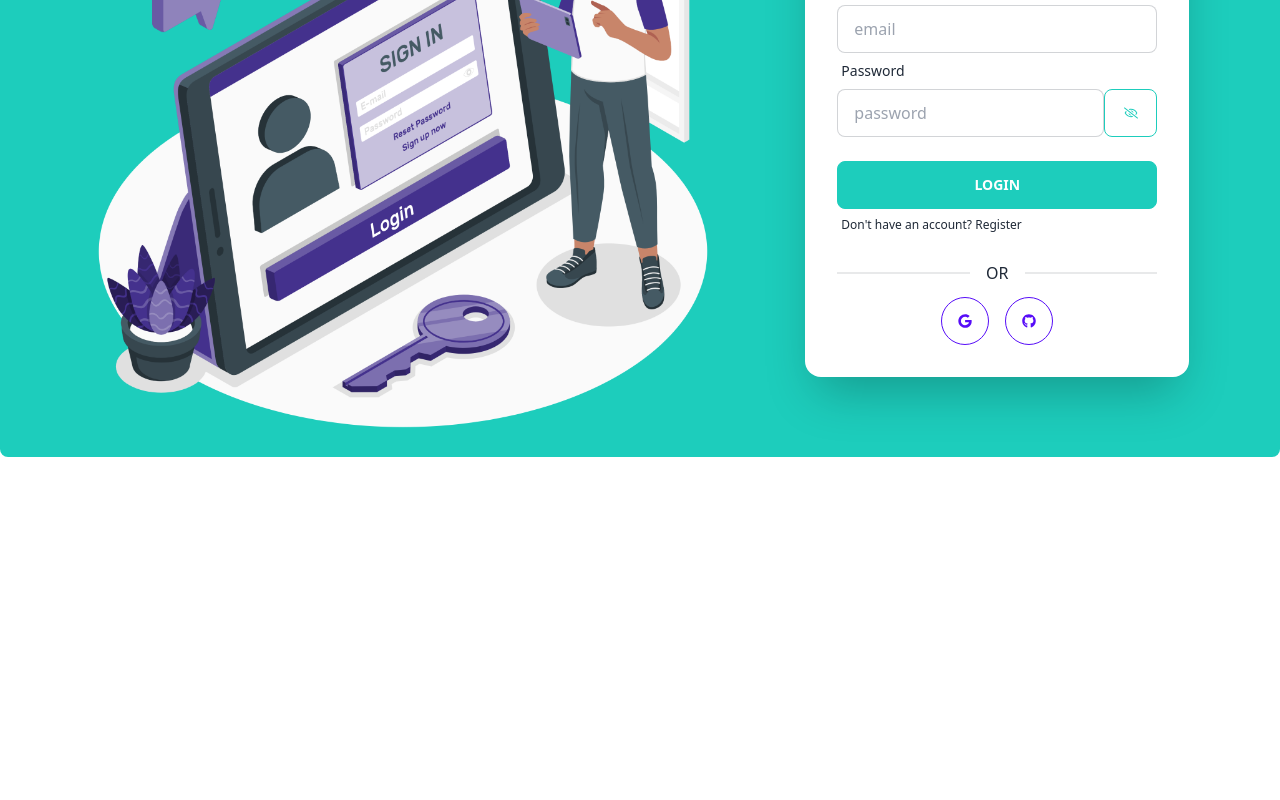
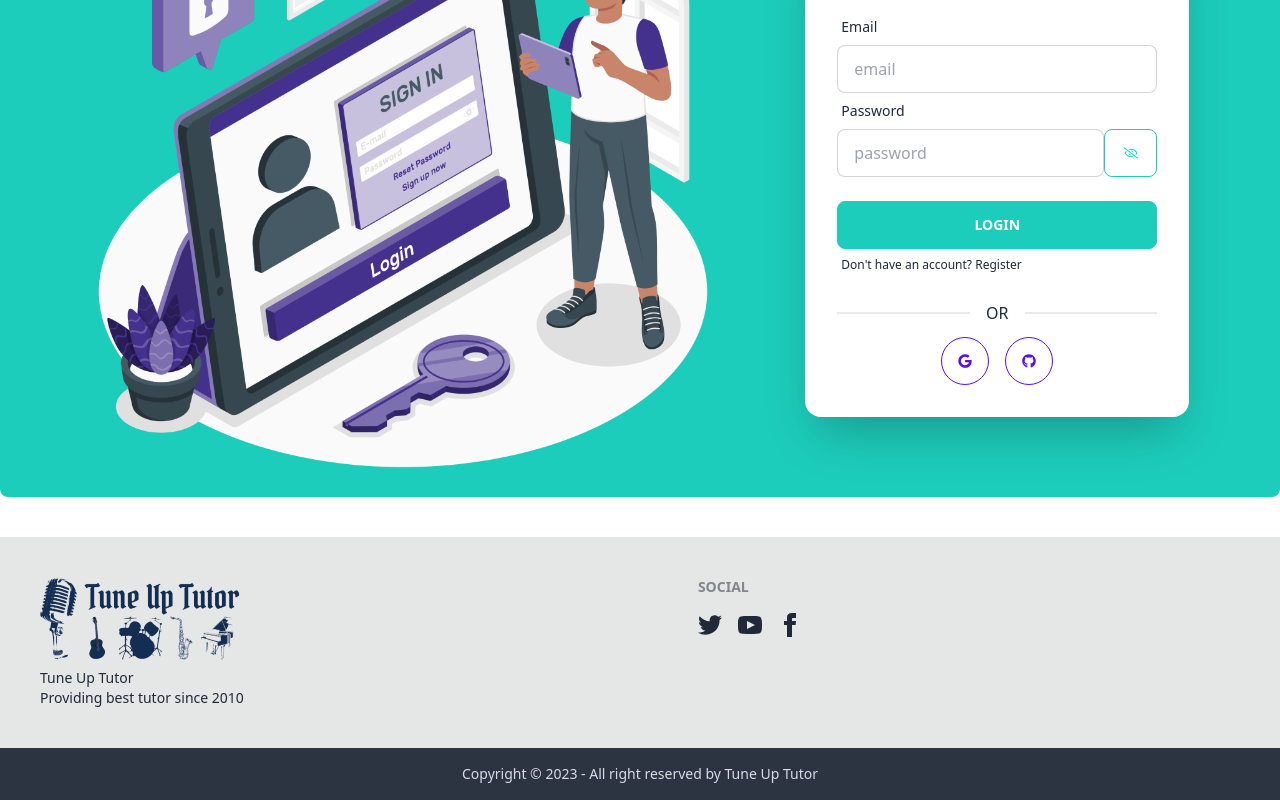
Before and after one commit to amir2601/tune-up-tutor-client, a React (Vite) app: page /login in a window 1280 px wide. Shown: the part 288-1088 px from the top of the page. Before the commit the page ends 800 px from the top, so only its background shows below. Built offline with nearby package versions, Linux system fonts and the light colour scheme; no server answers.

Commit message:
footer done

```diff
--- a/src/Layout/Main.jsx
+++ b/src/Layout/Main.jsx
@@ -1,14 +1,16 @@
 import React from 'react';
 import Navbar from '../components/Shared/NavBar/Navbar';
 import { Outlet } from 'react-router-dom';
+import Footer from '../components/Shared/Footer/Footer';
 
 const Main = () => {
     return (
         <div>
             <Navbar></Navbar>
-            <div>
+            <div className='my-10'>
                 <Outlet></Outlet>
             </div>
+            <Footer></Footer>
         </div>
     );
 };
--- a/src/Pages/Home/Home/PopularInstructorCard.jsx
+++ b/src/Pages/Home/Home/PopularInstructorCard.jsx
@@ -3,15 +3,8 @@ import React from 'react';
 const PopularInstructorCard = ({instructor}) => {
     return (
         <div>
-            <div className="card card-compact w-full bg-base-100 shadow-xl">
+            <div className="card card-compact w-full bg-base-100 shadow-xl hover:scale-95">
                 <figure><img src={instructor.img} alt="Shoes" /></figure>
-                {/* <div className="card-body">
-                    <h2 className="card-title">{instructor.name}</h2>
-                    <p>{instructor.email}</p>
-                    <div className="card-actions justify-end">
-                        <button className="btn btn-primary">Buy Now</button>
-                    </div>
-                </div> */}
             </div>
         </div>
     );
--- /dev/null
+++ b/src/components/Shared/Footer/Footer.jsx
@@ -0,0 +1,31 @@
+import React from 'react';
+import logo from '../../../assets/logo.png'
+
+const Footer = () => {
+    return (
+        <div>
+            <footer className="footer p-10 bg-base-300 text-base-content">
+                <div>
+                    <img src={logo} alt="logo" />
+                    <p>Tune Up Tutor<br />Providing best tutor since 2010</p>
+                </div>
+                <div>
+                    <span className="footer-title">Social</span>
+                    <div className="grid grid-flow-col gap-4">
+                        <a><svg xmlns="http://www.w3.org/2000/svg" width="24" height="24" viewBox="0 0 24 24" className="fill-current"><path d="M24 4.557c-.883.392-1.832.656-2.828.775 1.017-.609 1.798-1.574 2.165-2.724-.951.564-2.005.974-3.127 1.195-.897-.957-2.178-1.555-3.594-1.555-3.179 0-5.515 2.966-4.797 6.045-4.091-.205-7.719-2.165-10.148-5.144-1.29 2.213-.669 5.108 1.523 6.574-.806-.026-1.566-.247-2.229-.616-.054 2.281 1.581 4.415 3.949 4.89-.693.188-1.452.232-2.224.084.626 1.956 2.444 3.379 4.6 3.419-2.07 1.623-4.678 2.348-7.29 2.04 2.179 1.397 4.768 2.212 7.548 2.212 9.142 0 14.307-7.721 13.995-14.646.962-.695 1.797-1.562 2.457-2.549z"></path></svg></a>
+                        <a><svg xmlns="http://www.w3.org/2000/svg" width="24" height="24" viewBox="0 0 24 24" className="fill-current"><path d="M19.615 3.184c-3.604-.246-11.631-.245-15.23 0-3.897.266-4.356 2.62-4.385 8.816.029 6.185.484 8.549 4.385 8.816 3.6.245 11.626.246 15.23 0 3.897-.266 4.356-2.62 4.385-8.816-.029-6.185-.484-8.549-4.385-8.816zm-10.615 12.816v-8l8 3.993-8 4.007z"></path></svg></a>
+                        <a><svg xmlns="http://www.w3.org/2000/svg" width="24" height="24" viewBox="0 0 24 24" className="fill-current"><path d="M9 8h-3v4h3v12h5v-12h3.642l.358-4h-4v-1.667c0-.955.192-1.333 1.115-1.333h2.885v-5h-3.808c-3.596 0-5.192 1.583-5.192 4.615v3.385z"></path></svg></a>
+                    </div>
+                </div>
+            </footer>
+            <footer className="footer footer-center p-4 bg-neutral text-neutral-content">
+                <div>
+                    <p>Copyright © 2023 - All right reserved by Tune Up Tutor</p>
+                </div>
+            </footer>
+        </div>
+
+    );
+};
+
+export default Footer;
```
Also changed, not shown: public/user.json (+9 -9 lines).
